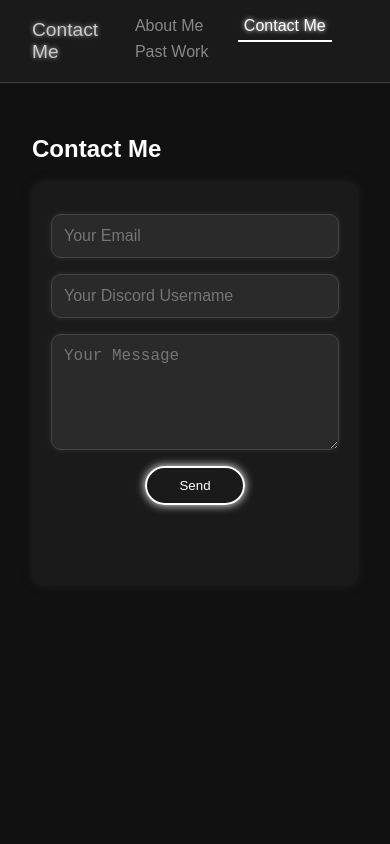
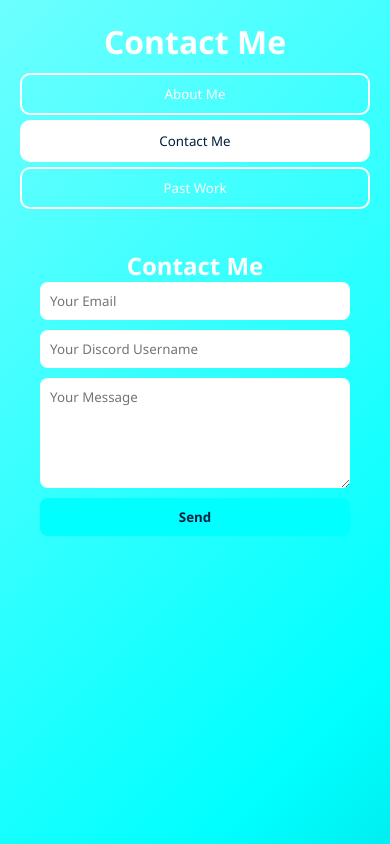
Before and after one commit to zawg982/portfolio-ZW_12, a plain HTML site: page index.html in a window 390 px wide. Both pictures are taken after a click on the button "Contact Me". Drawn offline with Linux system fonts and the light colour scheme.

Commit message:
Update style.css

```diff
--- a/style.css
+++ b/style.css
@@ -1,163 +1,144 @@
+/* General Reset */
+* {
+  margin: 0;
+  padding: 0;
+  box-sizing: border-box;
+  font-family: "Segoe UI", sans-serif;
+}
+
 body {
-  margin: 0;
-  font-family: Arial, sans-serif;
-  background-color: #111;
+  min-height: 100vh;
+  color: white;
+  background: linear-gradient(-45deg, #001f3f, #00ffff, #ffffff);
+  background-size: 400% 400%;
+  animation: gradientBG 10s ease infinite;
+  padding: 20px;
+}
+
+@keyframes gradientBG {
+  0% { background-position: 0% 50%; }
+  50% { background-position: 100% 50%; }
+  100% { background-position: 0% 50%; }
+}
+
+/* Header */
+header {
+  text-align: center;
+  margin-bottom: 20px;
+}
+
+#pageTitle {
+  font-size: 2em;
+  font-weight: bold;
+  margin-bottom: 10px;
+}
+
+/* Nav Buttons */
+nav button {
+  background: transparent;
+  border: 2px solid white;
+  color: white;
+  padding: 10px 20px;
+  margin: 0 5px;
+  border-radius: 10px;
+  cursor: pointer;
+  transition: background 0.3s;
+}
+
+nav button.active,
+nav button:hover {
+  background: white;
+  color: #001f3f;
+}
+
+/* Section */
+section {
+  text-align: center;
+  padding: 20px;
+  max-width: 800px;
+  margin: auto;
+}
+
+.hidden {
+  display: none;
+}
+
+/* Contact Form */
+form {
+  display: flex;
+  flex-direction: column;
+  gap: 10px;
+  max-width: 400px;
+  margin: auto;
+}
+
+input, textarea {
+  padding: 10px;
+  border: none;
+  border-radius: 8px;
+}
+
+.send-btn {
+  padding: 10px;
+  border: none;
+  border-radius: 8px;
+  background: #00ffff;
+  color: #001f3f;
+  font-weight: bold;
+  cursor: pointer;
+  transition: transform 0.2s ease;
+}
+
+.send-btn:hover {
+  transform: scale(1.05);
+}
+
+.envelope {
+  font-size: 2em;
+  margin-top: 10px;
+  animation: fly 1s ease forwards;
+}
+
+@keyframes fly {
+  0% { transform: translateX(0); opacity: 1; }
+  100% { transform: translateX(200px); opacity: 0; }
+}
+
+.status-text {
+  margin-top: 10px;
+  font-weight: bold;
   color: white;
 }
 
-header {
-  display: flex;
-  justify-content: space-between;
-  align-items: center;
-  padding: 1rem 2rem;
-  background-color: #1a1a1a;
-  border-bottom: 1px solid #444;
+/* Project */
+.project {
+  background: rgba(255, 255, 255, 0.1);
+  border-radius: 16px;
+  padding: 20px;
+  margin: 20px 0;
+  transition: transform 0.3s;
 }
 
-#pageTitle {
-  font-size: 1.2rem;
-  color: #ccc;
-  text-shadow: 0 0 5px #aaa;
-}
-
-nav button {
-  background: transparent;
-  border: none;
-  color: #888;
-  font-size: 1rem;
-  margin-left: 1.5rem;
-  cursor: pointer;
-  padding-bottom: 0.3rem;
-  transition: color 0.3s;
-  position: relative;
-}
-
-nav button:hover {
-  color: white;
-}
-
-nav button.active {
-  color: white;
-  border-bottom: 2px solid white;
-  text-shadow: 0 0 5px white;
-}
-
-main {
-  padding: 2rem;
-}
-
-section {
-  display: none;
-  max-width: 700px;
-  margin: 0 auto;
-}
-
-section:not(.hidden) {
-  display: block;
-}
-
-form {
-  display: flex;
-  flex-direction: column;
-  gap: 1rem;
-  align-items: center;
-  justify-content: center;
-  background-color: #1a1a1a;
-  padding: 2rem;
-  border-radius: 12px;
-  box-shadow: 0 0 10px #222;
-  position: relative;
-}
-
-form input,
-form textarea {
-  width: 100%;
-  max-width: 400px;
-  background-color: #2a2a2a;
-  border: 1px solid #444;
-  color: white;
-  padding: 0.75rem;
-  border-radius: 10px;
-  outline: none;
-  font-size: 1rem;
-  box-shadow: 0 0 6px rgba(255, 255, 255, 0.1);
-}
-
-form input:focus,
-form textarea:focus {
-  border-color: white;
-  box-shadow: 0 0 8px white;
-}
-
-.send-btn {
-  background: transparent;
-  border: 2px solid white;
-  color: white;
-  padding: 0.6rem 2rem;
-  border-radius: 20px;
-  cursor: pointer;
-  transition: 0.3s;
-  box-shadow: 0 0 10px white;
-}
-
-.send-btn:hover {
-  background-color: white;
-  color: black;
-}
-
-.scrollable {
-  max-height: 400px;
-  overflow-y: auto;
-  padding-right: 10px;
-}
-
-.project {
-  background-color: #1d1d1d;
-  padding: 1rem;
-  margin-bottom: 1.5rem;
-  border-radius: 10px;
-  box-shadow: 0 0 8px #333;
-}
-
-.project a {
-  color: #00ffff;
-  text-decoration: none;
-}
-
-.project a:hover {
-  text-decoration: underline;
+.project:hover {
+  transform: translateY(-5px);
 }
 
 .project-img {
   width: 100%;
-  max-width: 100%;
-  height: auto;
-  border-radius: 8px;
-  margin-bottom: 1rem;
-  box-shadow: 0 0 10px #000;
+  max-width: 400px;
+  border-radius: 12px;
+  margin-bottom: 10px;
 }
 
-.envelope {
-  font-size: 2rem;
-  position: absolute;
-  top: 50%;
-  left: 50%;
-  transform: translate(-50%, -50%);
-  animation: flyEnvelope 1s ease-in forwards;
-  z-index: 999;
-}
+/* Responsive */
+@media screen and (max-width: 768px) {
+  nav button {
+    display: block;
+    width: 100%;
+    margin: 5px 0;
+  }
 
-.envelope.hidden {
-  display: none;
-}
-
-@keyframes flyEnvelope {
-  0% {
-    transform: translate(-50%, -50%) scale(1);
-    opacity: 1;
-  }
-  100% {
-    transform: translate(150%, -50%) scale(0.5);
-    opacity: 0;
+  .project-img {
+    width: 100%;
   }
 }
```
